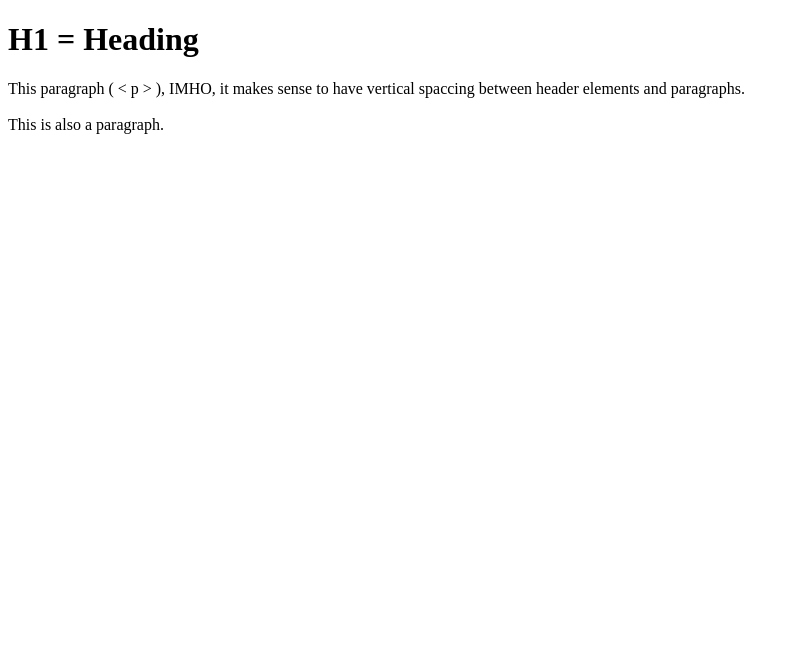
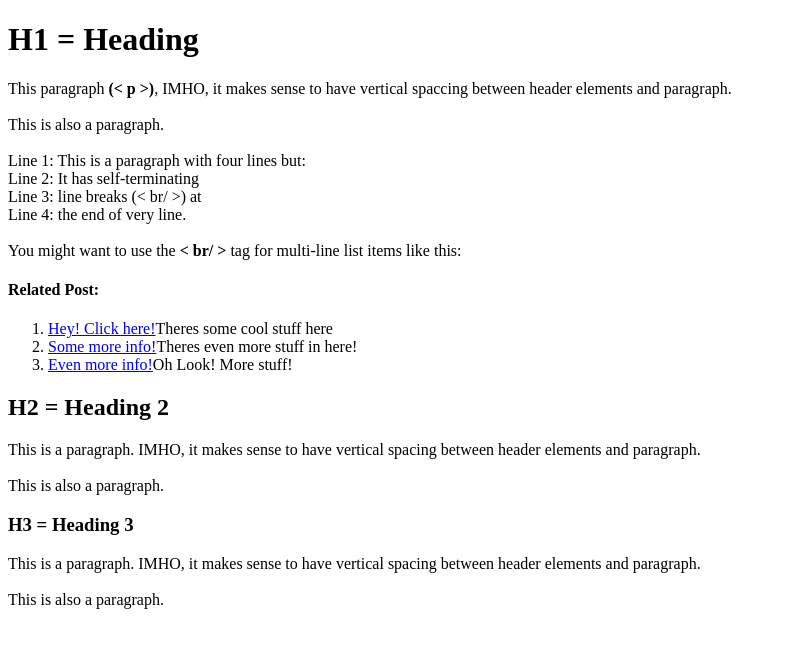
Before and after one commit to jsmnratliff/html_lab_1, a plain HTML site: page html_practice/HTML_Lab_2/html_lab_2.html in a window 1280 px wide. Shown: the whole page, without its empty margins (0-799 px from the left). Drawn offline with Linux system fonts and the light colour scheme.

Commit message:
finished_html_lab_1

```diff
--- a/html_practice/HTML_Lab_2/html_lab_2.html
+++ b/html_practice/HTML_Lab_2/html_lab_2.html
@@ -7,10 +7,41 @@
 </head>
 <h1>H1 = Heading</h1>
 <body>
-    This paragraph ( < p > ), IMHO, it makes sense to have vertical spaccing between header elements and paragraphs. <br>
+    This paragraph <b>(< p >)</b>, IMHO, it makes sense to have vertical spaccing between header elements and paragraph. <br>
 </br>
-    This is also a paragraph.
-</br>
+    This is also a paragraph. <br>
+<br>
+<div>
+    Line 1: This is a paragraph with four lines but:
+    <br>
+    Line 2: It has self-terminating
+    <br>
+    Line 3: line breaks (< br/ >) at
+    <br>
+    Line 4: the end of very line.<br>
+</div> <br>
+You might want to use the <b> < br/ > </b> tag for multi-line list items like this:
+
+<h4>
+    <b>Related Post: </b> </h4>
+    <ol>
+        <li><a href="https://www.w3schools.com/tags/tag_hn.asp/">Hey! Click here!</a>Theres some cool stuff here</li>
+        <li><a href="https://www.w3schools.com/html/html_links.asp/"> Some more info!</a>Theres even more stuff in here!</li>
+        <li><a href="https://www.w3schools.com/html/html_links_colors.asp/">Even more info!</a>Oh Look! More stuff!</li>
+    </ol>
+
+<h2> H2 = Heading 2</h2>
+<p>This is a paragraph. IMHO, it makes sense to have vertical spacing between header elements and paragraph.
+<br>
+<br>
+This is also a paragraph.
+</p>
+<h3>H3 = Heading 3</h3>
+<p>This is a paragraph. IMHO, it makes sense to have vertical spacing between header elements and paragraph.
+<br>
+<br>
+This is also a paragraph.
+</p>
 
 </body>
 </html>
```
